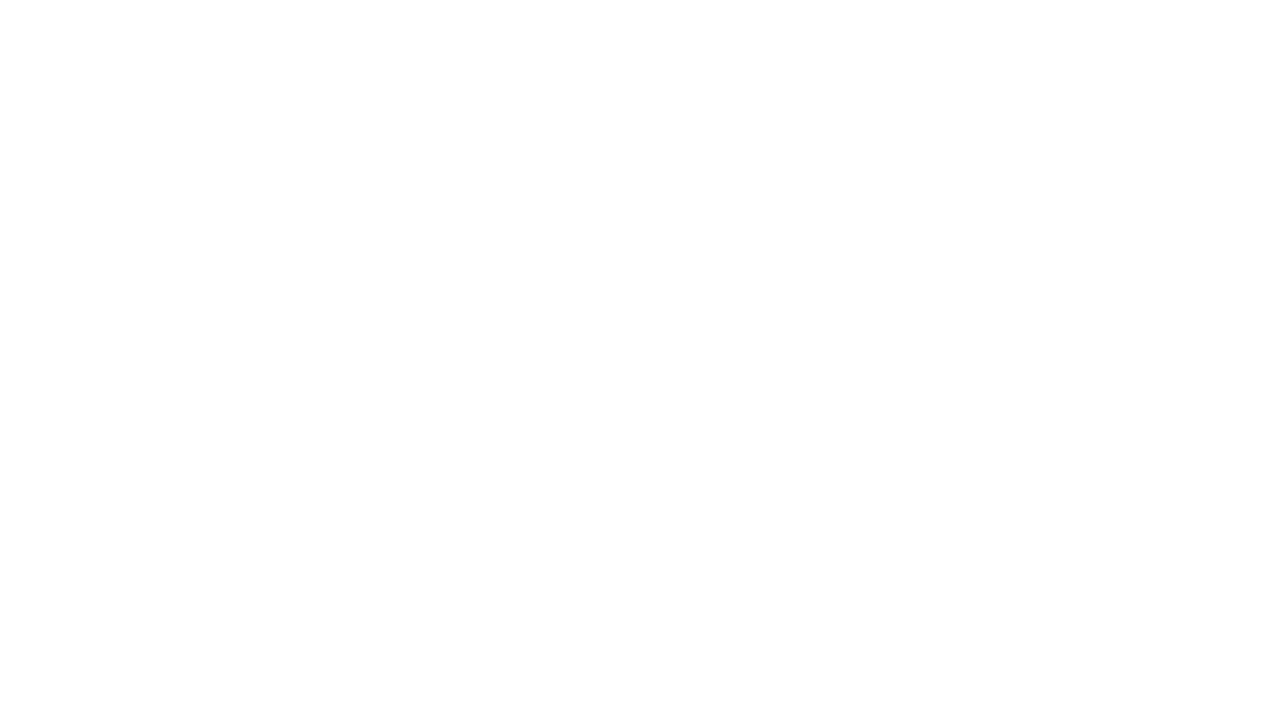
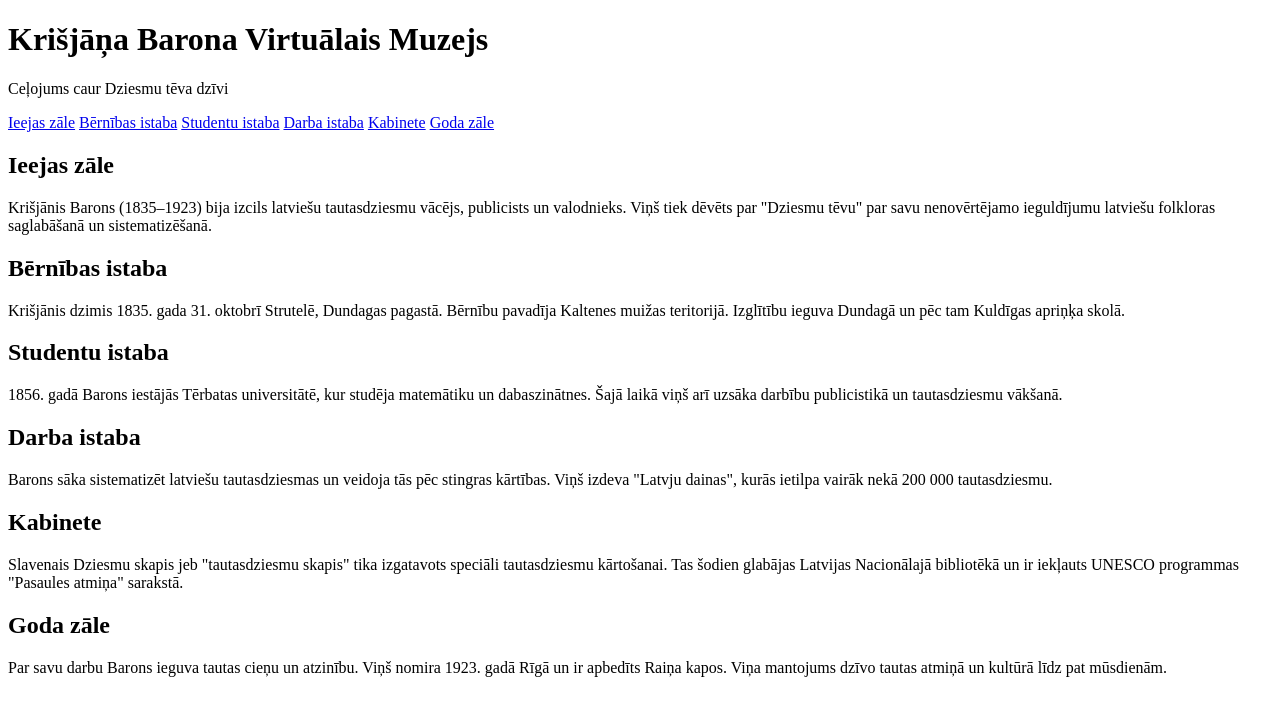
Before and after one commit to RobertsRob/museum_lv, a plain HTML site: page index.html in a window 1280 px wide. Drawn offline with Linux system fonts and the light colour scheme.

Commit message:
Update index.html

```diff
--- a/index.html
+++ b/index.html
@@ -1,12 +1,54 @@
 <!DOCTYPE html>
-<html lang="en">
+<html lang="lv">
 <head>
-  <meta charset="UTF-8" />
-  <meta name="viewport" content="width=device-width, initial-scale=1.0" />
-  <title>Interactive Virtual Museum</title>
-  <link rel="stylesheet" href="style.css">
+  <meta charset="UTF-8">
+  <meta name="viewport" content="width=device-width, initial-scale=1.0">
+  <title>Krišjāņa Barona Muzejs</title>
+
 </head>
 <body>
+  <header>
+    <h1>Krišjāņa Barona Virtuālais Muzejs</h1>
+    <p>Ceļojums caur Dziesmu tēva dzīvi</p>
+  </header>
 
+  <nav>
+    <a href="#ieeja">Ieejas zāle</a>
+    <a href="#berniba">Bērnības istaba</a>
+    <a href="#studijas">Studentu istaba</a>
+    <a href="#darbs">Darba istaba</a>
+    <a href="#skapis">Kabinete</a>
+    <a href="#goda">Goda zāle</a>
+  </nav>
+
+  <section id="ieeja">
+    <h2>Ieejas zāle</h2>
+    <p>Krišjānis Barons (1835–1923) bija izcils latviešu tautasdziesmu vācējs, publicists un valodnieks. Viņš tiek dēvēts par "Dziesmu tēvu" par savu nenovērtējamo ieguldījumu latviešu folkloras saglabāšanā un sistematizēšanā.</p>
+  </section>
+
+  <section id="berniba">
+    <h2>Bērnības istaba</h2>
+    <p>Krišjānis dzimis 1835. gada 31. oktobrī Strutelē, Dundagas pagastā. Bērnību pavadīja Kaltenes muižas teritorijā. Izglītību ieguva Dundagā un pēc tam Kuldīgas apriņķa skolā.</p>
+  </section>
+
+  <section id="studijas">
+    <h2>Studentu istaba</h2>
+    <p>1856. gadā Barons iestājās Tērbatas universitātē, kur studēja matemātiku un dabaszinātnes. Šajā laikā viņš arī uzsāka darbību publicistikā un tautasdziesmu vākšanā.</p>
+  </section>
+
+  <section id="darbs">
+    <h2>Darba istaba</h2>
+    <p>Barons sāka sistematizēt latviešu tautasdziesmas un veidoja tās pēc stingras kārtības. Viņš izdeva "Latvju dainas", kurās ietilpa vairāk nekā 200 000 tautasdziesmu.</p>
+  </section>
+
+  <section id="skapis">
+    <h2>Kabinete</h2>
+    <p>Slavenais Dziesmu skapis jeb "tautasdziesmu skapis" tika izgatavots speciāli tautasdziesmu kārtošanai. Tas šodien glabājas Latvijas Nacionālajā bibliotēkā un ir iekļauts UNESCO programmas "Pasaules atmiņa" sarakstā.</p>
+  </section>
+
+  <section id="goda">
+    <h2>Goda zāle</h2>
+    <p>Par savu darbu Barons ieguva tautas cieņu un atzinību. Viņš nomira 1923. gadā Rīgā un ir apbedīts Raiņa kapos. Viņa mantojums dzīvo tautas atmiņā un kultūrā līdz pat mūsdienām.</p>
+  </section>
 </body>
 </html>
```
